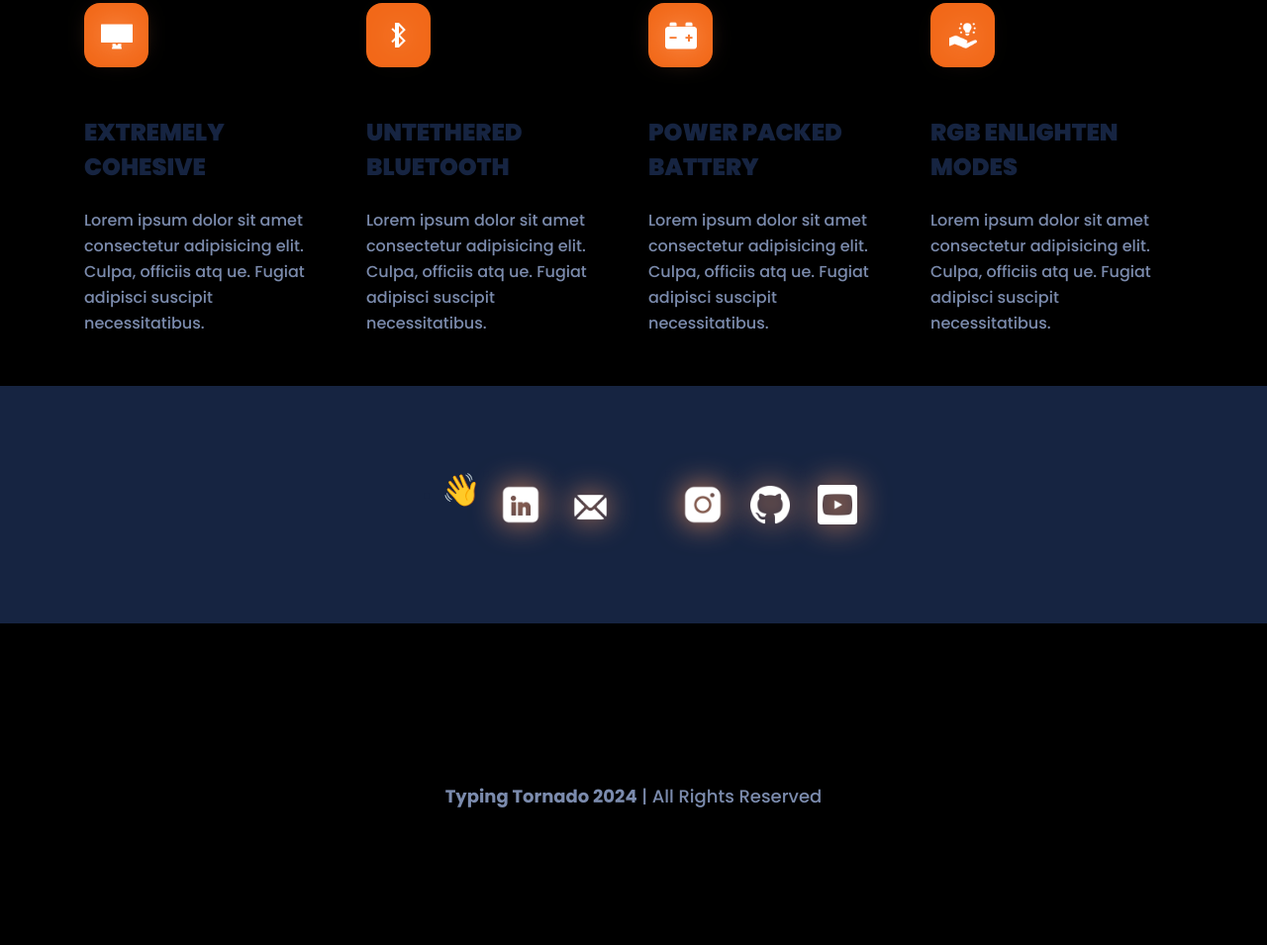
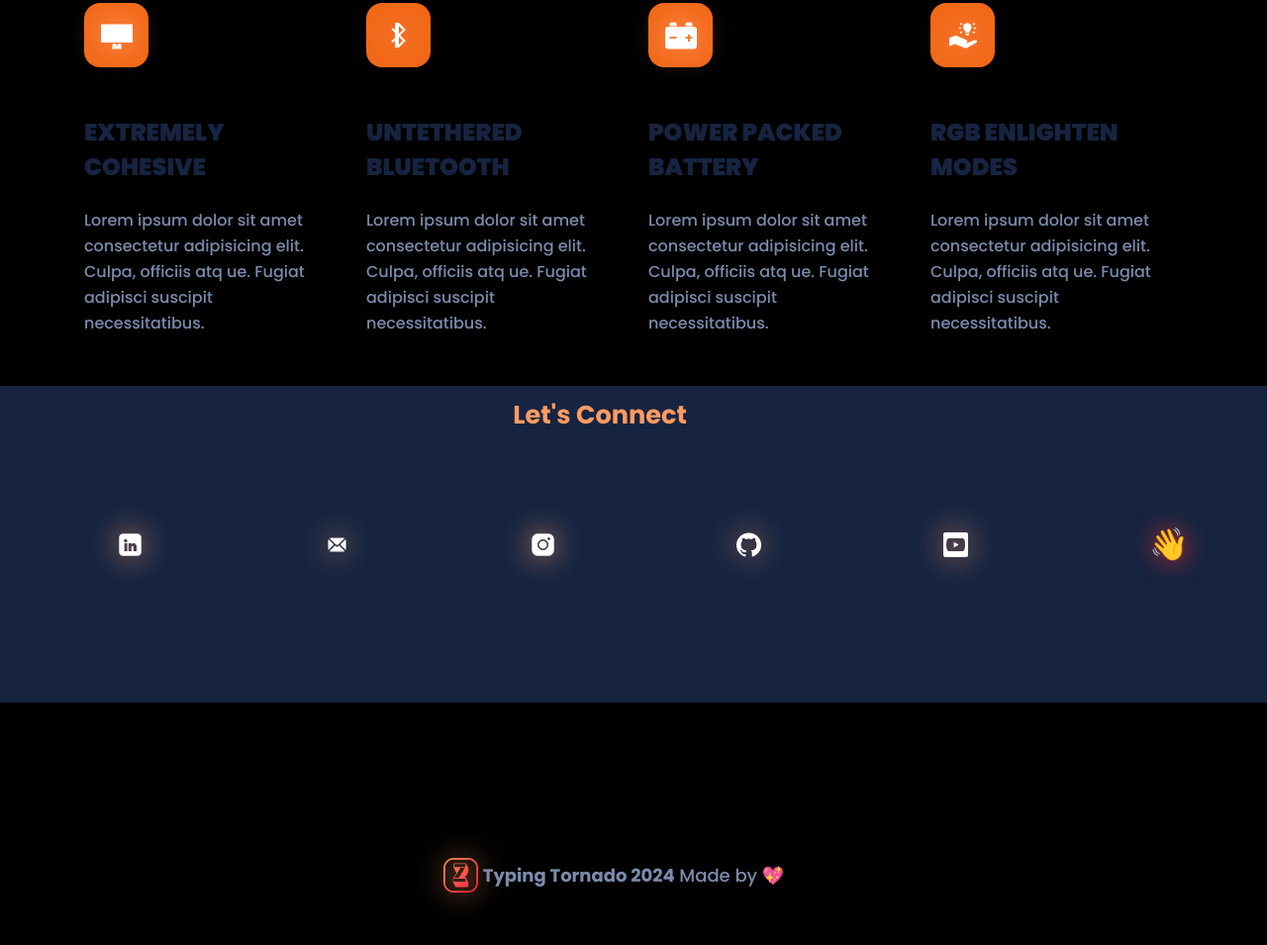
Before and after one commit to Zohaibdevpr/My-product-page, a plain HTML site: page index.html in a window 1280 px wide. Shown: the part 1315-2270 px from the top of the page at 99% size. Before the commit the page ends 2189 px from the top, so only its background shows below. Drawn offline with nearby package versions, Linux system fonts and the light colour scheme.

Commit message:
project done

```diff
--- a/index.html
+++ b/index.html
@@ -12,7 +12,7 @@
   <body>
     <header>
       <nav class="grid-main topnav">
-        <a href="">
+        <a href="https://github.com/zohaibdevpr">
           <img class="mine"
             src=".\assets\letter-z.png"
             width="50"
@@ -169,34 +169,35 @@
 
 
 
-
+<!-- footer in which social links occur  -->
 <div class="footer">
+  <h4>Let's Connect</h4>
   <ul>
 
     <li><a class="links" href="https://www.linkedin.com/in/muhammad-zohaib-7b2223285/">
-      <img src=".\assets\icons8-linkedin-96.png" alt="Linkdin" width="40" height="40"></a></li>
+      <img class="social" src=".\assets\icons8-linkedin-96.png" alt="Linkdin" width="30" height="30"></a></li>
     <li><a class="links" href="mailto:mdzohaibdeveloper1@gmail.com"></a>
-      <img src=".\assets\icons8-email-64.png" alt="Email" width="45" height="45"></li>
+      <img class="social" src=".\assets\icons8-email-64.png" alt="Email" width="35" height="35"></li>
     <li><a class="links" href="https://instagram.com/zo.haib2860">
-      <img src=".\assets\icons8-instagram-96.png" alt="instagram" width="40" height="40">
+      <img class="social" src=".\assets\icons8-instagram-96.png" alt="instagram" width="30" height="30">
     </a></li>
     <li><a class="links" href="https://github.com/zohaibdevpr">
-      <img src=".\assets\icons8-github-96.png" alt="Github" width="40" height="40">
+      <img class="social" src=".\assets\icons8-github-96.png" alt="Github" width="30" height="30">
     </a></li>
-    <li><a class="links" href="https://youtube.com/zohaibdevpr">
-      <img src=".\assets\icons8-youtube-offers-videos-and-music-and-original-content-96.png" alt="youtube" width="40" height="40">
+    <li><a class="links" href="https://www.youtube.com/@muhammad_zohaib936">
+      <img class="social" src=".\assets\icons8-youtube-offers-videos-and-music-and-original-content-96.png" alt="youtube" width="30" height="30">
     </a></li>
     <li>
       <p class="para">👋</p>
     </li>
   </ul>
 </div>
-
-
-
-
     <div class="brand"  id="name">
-      <p class="two"><strong>Typing Tornado 2024</strong> | All Rights Reserved</p>
+      <a class="move" href="https://github.com/zohaibdevpr">
+        <img class="foot"
+          src=".\assets\letter-z.png"
+          alt="Typing Tornado"
+      /></a><p class="two"><strong>Typing Tornado 2024</strong> Made by 💖</p>
     </div>
 
   </body>
--- a/style.css
+++ b/style.css
@@ -419,6 +419,7 @@ cursor: pointer;
 .brand {
   text-align: center;
   padding-block-start: var(--space-lg);
+  position: relative;
 }
 
 .brand > p.two {
@@ -574,11 +575,10 @@ cursor: pointer;
 
 /* footer section  */
 
-
 ul {
   display: inline-grid;
   grid-auto-flow: row;
-  grid-gap: 20px;
+  grid-gap: 25px;
   justify-items: center;
   margin: auto;
   text-decoration: none;
@@ -594,7 +594,7 @@ ul {
 a.links {
   color: white;
   text-decoration: none;
-  margin: 3rem;
+  /* margin: 1rem; */
   box-shadow: inset 0 -1px 0 hsla(0, 0%, 100%, 0.4);
 }
 
@@ -613,18 +613,77 @@ li:hover ~ li p.para{
 }
 p.para{
    font-size: 2rem;
+   text-shadow: 0 0 25px rgb(226, 45, 45);
 }
+img.social{
+  cursor: pointer;
+  width: 30px;
+  height: 30px;
+
+}
+
+@media (width > 22em){
+  .footer{
+    display: flex;
+    justify-content: space-around;
+  }
+  img.social{
+    width: 25px;
+    height: 25px;
+  }
+  ul{
+    display: flex;
+    justify-content: space-around;
+    align-items: center;
+    width: 100%;
+  }
+    h4{
+      font-size: 1.3rem;
+      text-align: center;
+      margin-left:-45px;
+      margin-top: 4px;
+    }
+    .foot{
+      width: 20px;
+    }
+    .brand{
+      position: relative;
+      width: 100%;
+    }
+    a.move{
+     position: absolute;
+     top: 25%;
+     left: 4%;
+
+    }
+  }
 
 .footer{
   display: flex;
-  height: 30vh;
+min-height: 40vh;
   width: 100%;
   background-color: var(--blue);
-  line-height: 1.3;
+  line-height: 1.2;
   font-family: 'Poppins', sans-serif;
+  position: relative;
+}
+h4{
+  font-size:1.6rem ;
+  text-align: center;
+  position: absolute;
+  top: 3%;
+  left: 44%;
 
+  color: var(--orange-lt);
 }
-
+.foot{
+  width: 35px;
+}
+a.move{
+  position:absolute ;
+  top:83% ;
+  left: 35%;
+}
 @keyframes wave {
   0%,
   100% {
```
